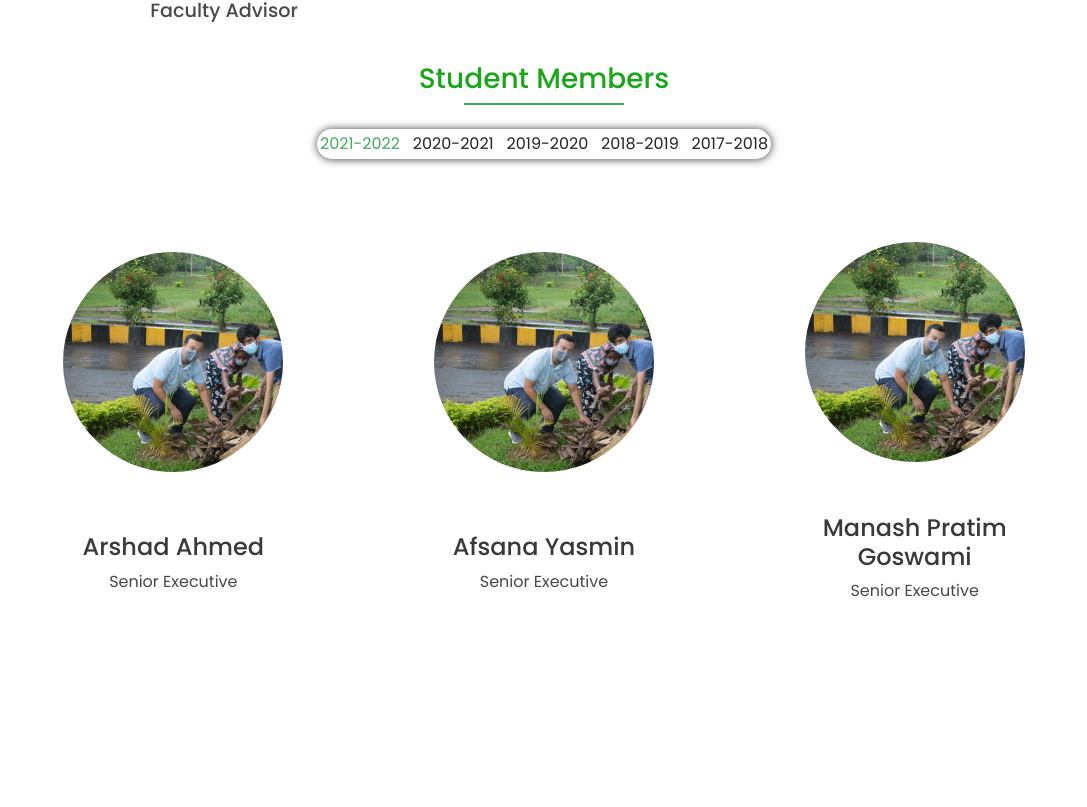
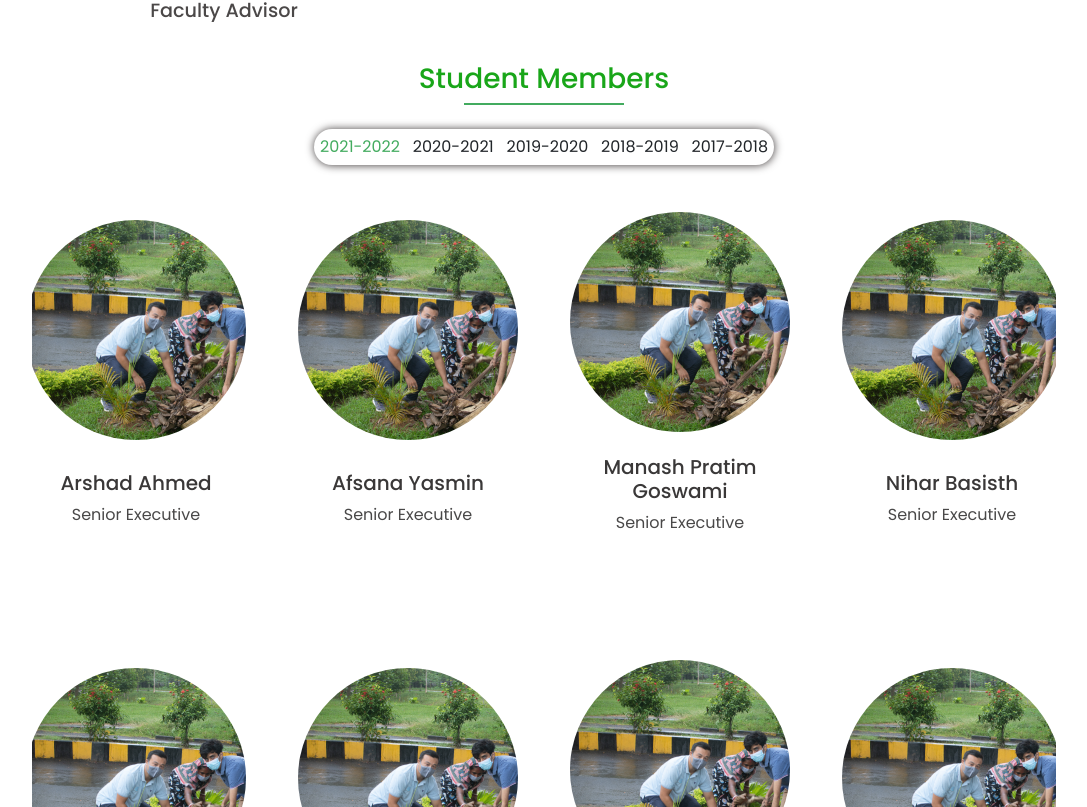
Before and after one commit to parthaxntn/Eco-club-website, a React (Create React App) app: page /team in a window 1280 px wide. Shown: the part 2033-2840 px from the top of the page, without its empty margins (96-1183 px from the left). Built offline with nearby package versions, Linux system fonts and the light colour scheme.

Commit message:
required changes done to members section

```diff
--- a/src/components/Team/TeamMembers/MemberCalling.css
+++ b/src/components/Team/TeamMembers/MemberCalling.css
@@ -3,7 +3,7 @@
     flex-direction: column;
     justify-content: space-evenly;
     width: auto;
-    height: 30em;
+    height: 24em;
     justify-content: space-evenly;
     align-items: center;
 }
@@ -24,11 +24,11 @@
     object-fit: cover;
 } */
 
-.mem-cont-bottom> h4, p+{
+.mem-cont-bottom> h5, p{
     font-family: 'Poppins';
 }
 
-.mem-cont-bottom> h4{
+.mem-cont-bottom> h5{
     color: rgb(58, 56, 56);
 }
 
--- a/src/components/Team/TeamMembers/MemberCalling.jsx
+++ b/src/components/Team/TeamMembers/MemberCalling.jsx
@@ -2,14 +2,13 @@ import React from "react";
 import "./MemberCalling.css"
 
 const MemberCalling = ({data}) => {
-    console.log(data)
     return (
         <div className="mem-container1">
             <div className="img-container">
                 <img src={data.src.logo} alt="placeholder" className="prof-pic"/>
             </div>
             <div className="mem-cont-bottom">
-                <h4>{data.name}</h4>
+                <h5>{data.name}</h5>
                 <p>{data.desig}</p>
             </div>
         </div>
--- a/src/components/Team/TeamMembers/TeamMembers.css
+++ b/src/components/Team/TeamMembers/TeamMembers.css
@@ -27,7 +27,7 @@
     align-items: center;
     position: relative;
     margin: auto;
-    padding: 0.2em;
+    padding: 0.4em;
     width: max-content;
     border-radius: 9em;
     box-sizing: border-box;
@@ -36,12 +36,12 @@
 }
 
 .member-main-content{
-    padding-top: 2em;
+    padding-top: 1.5em;
     display: grid;
     grid-template-columns: repeat(auto-fill, minmax(13em, 1fr));
     justify-content: space-evenly;
     margin: auto;
-    gap: 5.5em;
+    gap: 4em;
 }
 
 .student{
```
